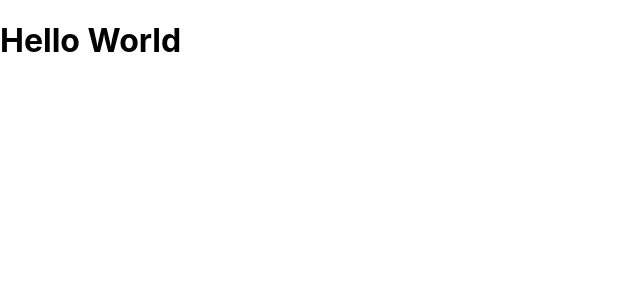
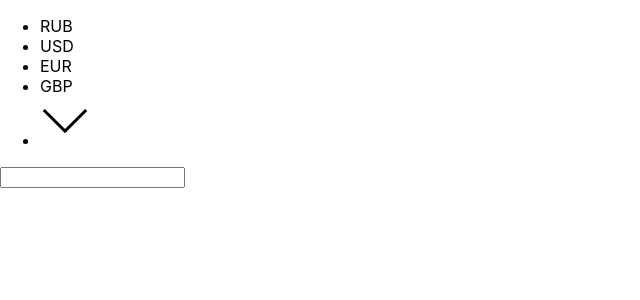
Before and after one commit to codeedocc/currencyConverter, a React (Create React App) app: page / in a window 1280 px wide. Shown: the top 300 px of the page, without its empty margins (0-640 px from the left). Built offline with nearby package versions, Linux system fonts and the light colour scheme.

Commit message:
created ui for Block component

```diff
--- a/src/App.tsx
+++ b/src/App.tsx
@@ -1,9 +1,10 @@
 import React from 'react'
+import { Block } from './components/Block'
 
 function App() {
   return (
-    <div>
-      <h1>Hello World</h1>
+    <div className="App">
+      <Block />
     </div>
   )
 }
--- /dev/null
+++ b/src/components/Block.tsx
@@ -0,0 +1,22 @@
+import React from 'react'
+
+const defaultCurrencies = ['RUB', 'USD', 'EUR', 'GBP']
+
+export const Block = () => (
+  <div className="block">
+    <ul className="currencies">
+      {defaultCurrencies.map((cur) => (
+        <li className={''} key={cur}>
+          {cur}
+        </li>
+      ))}
+      <li>
+        <svg height="50px" viewBox="0 0 50 50" width="50px">
+          <rect fill="none" height="50" width="50" />
+          <polygon points="47.25,15 45.164,12.914 25,33.078 4.836,12.914 2.75,15 25,37.25 " />
+        </svg>
+      </li>
+    </ul>
+    <input type="number" />
+  </div>
+)
```
